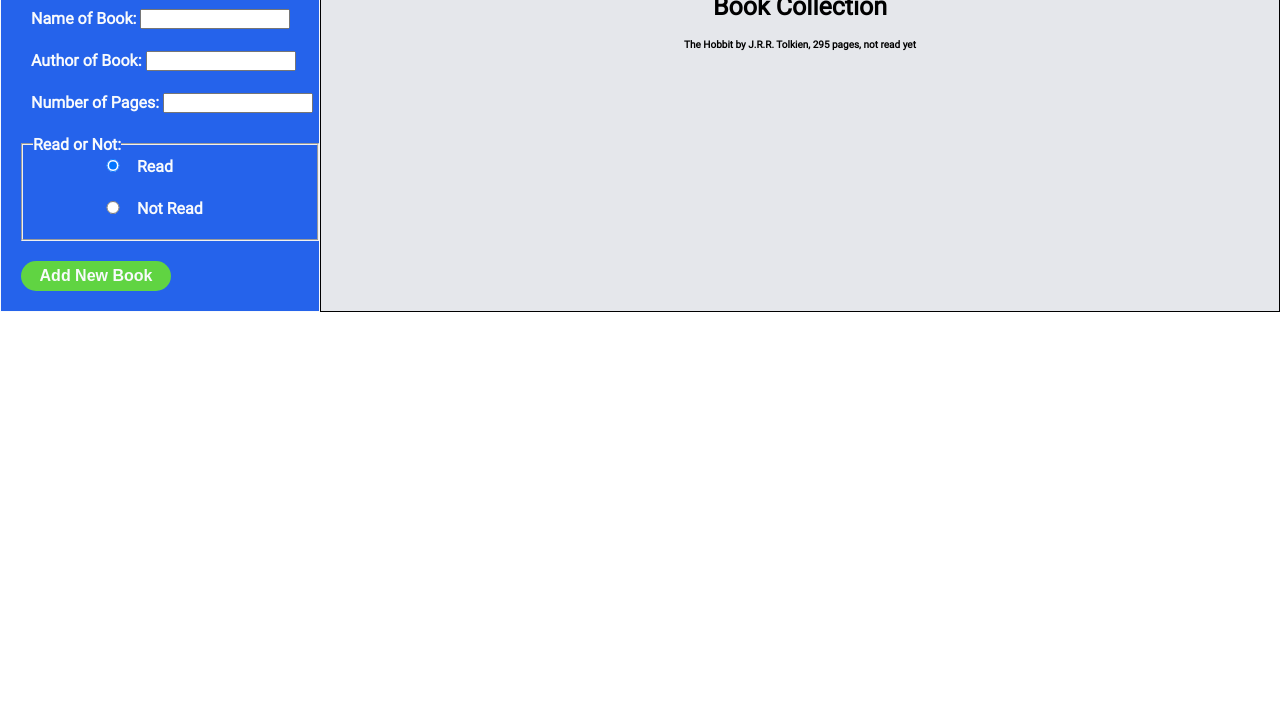
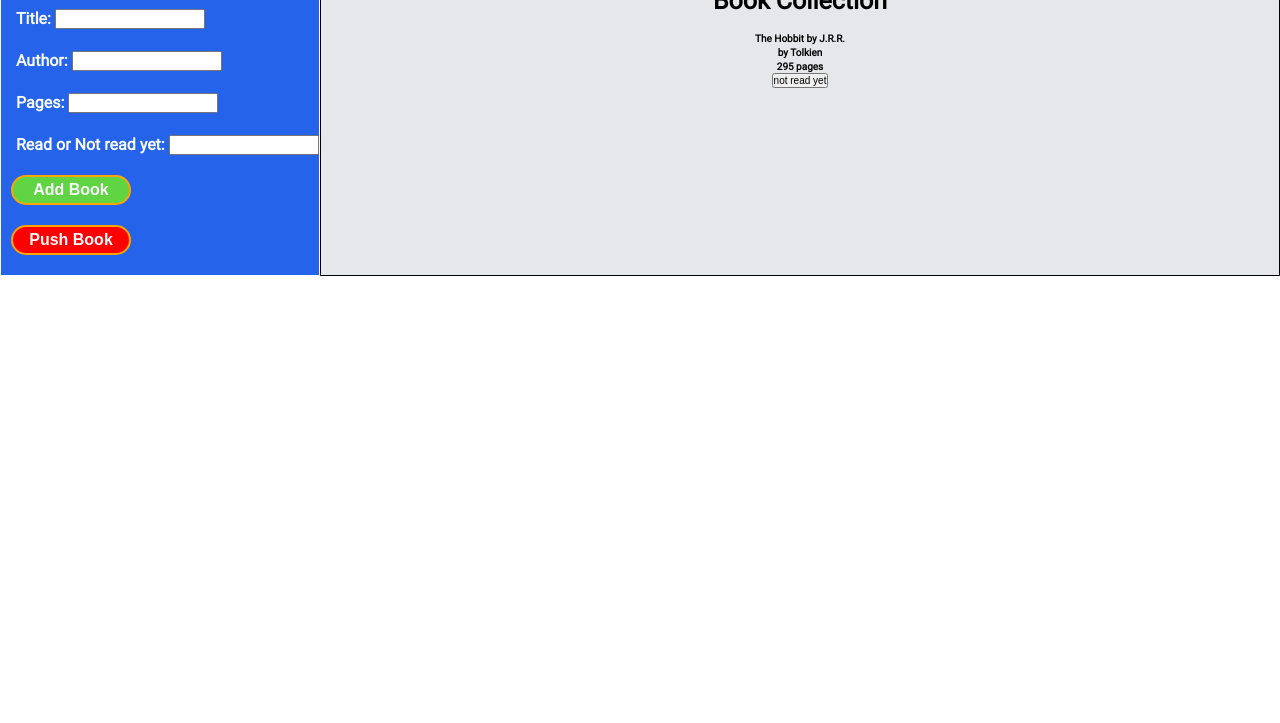
Before and after one commit to ChoforJr/Library, a plain HTML site: page index.html in a window 1280 px wide. Shown: the part 77-800 px from the top of the page. Drawn offline with Linux system fonts and the light colour scheme.

Commit message:
Added inputs to library and then Push to screen
I made a function that added the inputs to the library array so I can
store up the books and another button to push all books to the screen

```diff
--- a/index.html
+++ b/index.html
@@ -17,31 +17,26 @@
             <form  class="addBookForm">
                 <ul>
                   <li>
-                    <label for="bookName">Name of Book:</label>
-                    <input type="text" id="bookName" name="bookName" />
+                    <label for="title">Title:</label>
+                    <input type="text" id="title" name="title" />
                   </li>
                   <li>
-                    <label for="authorName">Author of Book:</label>
-                    <input type="text" id="authorName" name="authorName" />
+                    <label for="author">Author:</label>
+                    <input type="text" id="author" name="author"/>
                   </li>
                   <li>
-                    <label for="pageNumber">Number of Pages:</label>
-                    <input type="number" id="pageNumber" name="pageNumber" />
+                    <label for="pages">Pages:</label>
+                    <input type="number" id="pages" name="pages" />
                   </li>
-                  <fieldset  class="readOrNot">
-                    <legend>Read or Not:</legend>
-                    <li>
-                        <input type="radio" id="read" name="readOrNot" value="read" checked/>
-                        <label for="read">Read</label>
-                      </li>
-
-                      <li>
-                        <input type="radio" id="notRead" name="readOrNot" value="notRead"/>
-                        <label for="notRead">Not Read</label>
-                      </li>
-                  </fieldset>
+                  <li>
+                    <label for="notRead">Read or Not read yet:</label>
+                    <input type="text" id="readOrNot" name="readOrNot"/>
+                  </li>
                   <li class="addBookButton">
-                    <button type="button" id="addBookButton">Add New Book</button>
+                    <button type="button" id="addBookButton">Add Book</button>
+                  </li>
+                  <li class="pushBookButton">
+                    <button type="button" id="pushBookButton">Push Book</button>
                   </li>
                 </ul>
               </form>
@@ -49,7 +44,12 @@
         <div class="books">
             <h1>Book Collection</h1>
             <div class="bookCollection">
-                <div>The Hobbit by J.R.R. Tolkien, 295 pages, not read yet</div>
+                <div>
+                  <h2>The Hobbit by J.R.R.</h2>
+                  <p>by Tolkien</p>
+                  <p>295 pages</p>
+                  <button>not read yet</button>
+                </div>
             </div>
         </div>
     </div>
--- a/library.js
+++ b/library.js
@@ -0,0 +1,57 @@
+const bookCollection = document.querySelector(".bookCollection");
+
+let titleName = document.querySelector("#title");
+let authorName = document.querySelector("#author");
+let pagesNum = document.querySelector("#pages");
+let readStatus = document.querySelector("#readOrNot");
+
+let addBookButton = document.querySelector("#addBookButton");
+let pushBookButton = document.querySelector("#pushBookButton");
+
+const myLibrary = [
+  {
+    title: 'Harry Porter',
+    author: 'J.K Rowley',
+    pages: 423,
+    readOrNot: 'not read yet'
+  },
+  {
+    title: 'The All Father',
+    author: 'Odin',
+    pages: 1345,
+    readOrNot: 'read'
+  }];
+
+function Book(title,author,pages,readOrNot) {
+  this.title = title;
+  this.author = author;
+  this.pages = pages;
+  this.readOrNot = readOrNot;
+}
+
+function addBookToLibrary(title,author,pages,readOrNot) {
+  Book.call(this,title,author,pages,readOrNot);
+}
+
+Object.setPrototypeOf(addBookToLibrary.prototype, Book.prototype);
+
+addBookToLibrary.prototype.info = function () {
+  myLibrary.push({title:this.title,author:this.author,pages:this.pages,readOrNot:this.readOrNot});
+};
+
+addBookButton.addEventListener("click", ()=>{
+  let newBook = new addBookToLibrary(`${titleName.value}`,`${authorName.value}`,`${pagesNum.value}`,`${readStatus.value}`);
+  newBook.info();
+});
+
+/*function pushToDisplay(){
+
+}
+*/
+pushBookButton.addEventListener("click", ()=>{
+  for(let i=0;i<myLibrary.length;i++){
+    let bookCard = document.createElement("div");
+    bookCard.textContent = `${myLibrary[i].title} by ${myLibrary[i].author}, ${myLibrary[i].pages} pages, I have ${myLibrary[i].readOrNot}`;
+    bookCollection.appendChild(bookCard);
+  }
+});
--- a/style.css
+++ b/style.css
@@ -61,23 +61,13 @@
 
 .addBookForm ul,
 .addBookForm li,
-.addBookForm label,
-.addBookForm .readOrNot{
+.addBookForm label{
     font-size: 1.6rem;
     text-align: left;
     color: var(--addBookCl);
-    margin-left: 1rem;
+    margin-left: .5rem;
     list-style-type: none;
     margin-bottom: 2rem;
-}
-
-.readOrNot li{
-    margin-left: 8rem;
-}
-
-.readOrNot legend{
-    font-size: 1.6rem;
-    margin-left: 1rem;
 }
 
 .addBookForm input{
@@ -85,23 +75,36 @@
     width: 15rem;
 }
 
-.readOrNot input{
-    font-size: 1.4rem;
-    width: 2rem;
-}
 
 .addBookButton button{
     color: var(--addBookCl);
     background-color: var(--buttonBg);
     font-size: 1.6rem;
     border-radius: 1.5rem;
-    width: 15rem;
+    width: 12rem;
     height: 3rem;
-    border: none;
+    border: 2px solid orange;
     font-weight: bold;
 }
 
+.addBookButton button:active{
+    background-color: #d208e4;
+}
 
+.pushBookButton button{
+    color: var(--addBookCl);
+    background-color: red;
+    font-size: 1.6rem;
+    border-radius: 1.5rem;
+    width: 12rem;
+    height: 3rem;
+    border: 2px solid orange;
+    font-weight: bold;
+}
+
+.pushBookButton button:active{
+    background-color: #d208e4;
+}
 
 .books{
     grid-row: 2;
```
